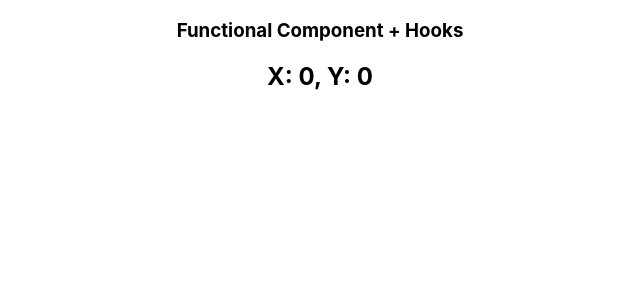
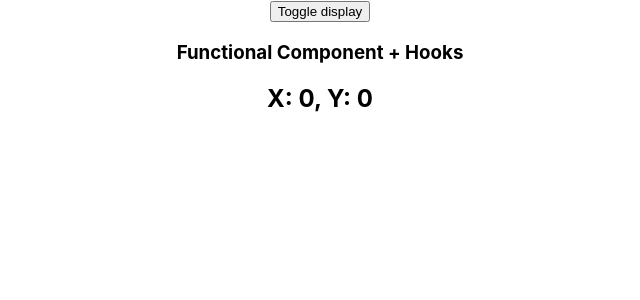
Before and after one commit to chankruze/react-hook-lab, a React (Create React App) app: page / in a window 1280 px wide. Shown: the top 300 px of the page, without its empty margins (320-960 px from the left). Built offline with nearby package versions, Linux system fonts and the light colour scheme.

Commit message:
[React Hook] useEffect - implements componentWillUnmount()
Signed-off-by: chankruze <chankruze@gmail.com>

```diff
--- a/src/App.js
+++ b/src/App.js
@@ -3,7 +3,8 @@ import './App.css';
 // import HookCounterOne from './components/useeffect/HookCounterOne';
 // import ClassExample from './components/useeffect/ClassExample';
 // import ClassMouseMove from './components/useeffect/ClassMouseMove';
-import HookMouseMove from './components/useeffect/HookMouseMove';
+// import HookMouseMove from './components/useeffect/HookMouseMove';
+import MouseContainer from './components/useeffect/MouseContainer';
 
 function App() {
   return (
@@ -11,7 +12,8 @@ function App() {
       {/* <ClassExample/>
       <HookCounterOne/> */}
       {/* <ClassMouseMove /> */}
-      <HookMouseMove/>
+      {/* <HookMouseMove/> */}
+      <MouseContainer/>
     </div>
   );
 }
--- a/src/components/useeffect/ClassMouseMove.js
+++ b/src/components/useeffect/ClassMouseMove.js
@@ -25,6 +25,11 @@ class ClassMouseMove extends Component {
         window.addEventListener('mousemove', this.logMousePosition)
     }
 
+    // un register the event listener
+    componentWillUnmount() {
+        window.removeEventListener('mousemove', this.logMousePosition)
+    }
+
     render() {
         return (
             <div>
--- a/src/components/useeffect/HookMouseMove.js
+++ b/src/components/useeffect/HookMouseMove.js
@@ -12,16 +12,23 @@ function HookMouseMove() {
     const [x, setX] = useState(0)
 
     const logMousePosition = e => {
-        console.log('mousemove event');
+        console.log('logMousePosition - mousemove event');
         setX(e.clientX)
         setY(e.clientY)
     }
 
-    // componentDidUpdate(), componentDidMount()
+    // componentDidMount()
     useEffect(() => {
         console.log('useEffect called')
         window.addEventListener('mousemove', logMousePosition)
-    }, [])
+
+        // cleanup function = componentWillUnmount()
+        return () => {
+            console.log('useEffect - Unmount Component ')
+            // unregister event listener
+            window.removeEventListener('mousemove', logMousePosition)
+        }
+    }, []) // no dependency array (render only once) = componentDidUpdate()
 
     return (
         <div>
--- /dev/null
+++ b/src/components/useeffect/MouseContainer.js
@@ -0,0 +1,23 @@
+/*
+Author: chankruze (chankruze@geekofia.in)
+Created: Wed Sep 09 2020 06:49:53 GMT+0530 (India Standard Time)
+
+Copyright (c) Geekofia 2020 and beyond
+*/
+
+import React, { useState } from 'react'
+import HookMouseMove from './HookMouseMove'
+
+function MouseContainer() {
+
+    const [display, setDisplay] = useState(true)
+
+    return (
+        <div>
+            <button onClick={() => setDisplay(!display)}>Toggle display</button>
+            {display && <HookMouseMove />}
+        </div>
+    )
+}
+
+export default MouseContainer
```
